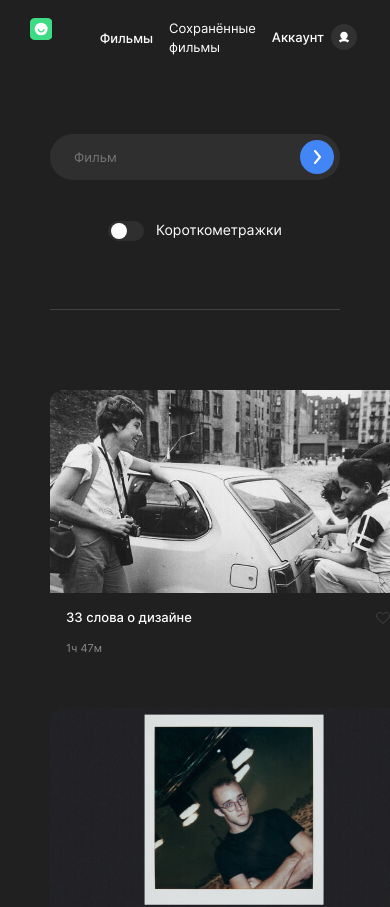
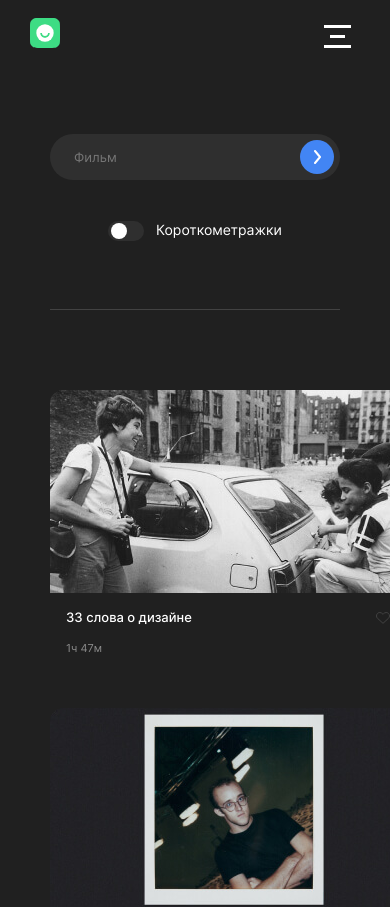
Before and after one commit to Sibisov-Artem/movies-explorer-frontend, a React (Create React App) app: page /movies in a window 390 px wide. Shown: the top 907 px of the page. Built offline with nearby package versions, Linux system fonts and the light colour scheme.

Commit message:
feat: создать бургер-меню

```diff
--- /dev/null
+++ b/src/components/Burger/Burger.css
@@ -0,0 +1,69 @@
+.burger {
+  display: none;
+  border: none;
+  align-items: center;
+  justify-content: center;
+  margin: 7.44px 13px 0 auto;
+  width: 31px;
+  height: 23px;
+  position: relative;
+  z-index: 2;
+  background-color: transparent;
+}
+
+.burger::before {
+  content: '';
+  position: absolute;
+  top: 0;
+  height: 3px;
+  width: 100%;
+  background-color: #FFF;
+  transition: all .4s ease 0s;
+}
+
+.burger::after {
+  content: '';
+  position: absolute;
+  bottom: 0;
+  height: 3px;
+  width: 100%;
+  background-color: #FFF;
+  transition: all .4s ease 0s;
+}
+
+.burger__central-line {
+  height: 3px;
+  width: 100%;
+  transform: scale(1);
+  background-color: #FFF;
+}
+
+.burger__central-line_disable {
+  transform: scale(0);
+}
+
+.burger_active {
+  position: fixed;
+  top: 17.6px;
+  right: 13.6px;
+  width: 22px;
+  height: 23px;
+}
+
+.burger_active::before {
+  top: 50%;
+  transform: rotate(-45deg) translate(0, -60%);
+}
+
+.burger_active::after {
+  bottom: 50%;
+  transform: rotate(45deg) translate(0, 70%);
+}
+
+/* ----------------------------------------------- */
+
+@media screen and (max-width: 768px) {
+  .burger {
+    display: flex;
+  }
+}
--- /dev/null
+++ b/src/components/Burger/Burger.jsx
@@ -0,0 +1,12 @@
+import './Burger.css';
+
+function Burger({ burgerClick, burgerActive }) {
+
+  return (
+    <button className={`burger ${burgerActive && "burger_active"}`} onClick={burgerClick}>
+      <div className={`burger__central-line ${burgerActive && "burger__central-line_disable"}`} ></div>
+    </button>
+  );
+}
+
+export default Burger;
--- a/src/components/Header/Header.css
+++ b/src/components/Header/Header.css
@@ -15,6 +15,6 @@
 
 @media screen and (max-width: 768px) {
   .header {
-    padding: 18px 30px;
+    padding: 18px 26px 18px 30px;
   }
 }
--- a/src/components/Header/Header.jsx
+++ b/src/components/Header/Header.jsx
@@ -1,8 +1,10 @@
 import './Header.css';
 
 import { useLocation } from 'react-router-dom';
+import { useState } from 'react';
 
 import Navigation from '../Navigation/Navigation';
+import Burger from '../Burger/Burger';
 
 // Нужна логика, когда находмися в Main то бэкграунд темно-синий
 // В остальных случаях кроме 404, логин, регистрации (где хэдера нет вовсе) - хэдер
@@ -12,6 +14,12 @@ function Header() {
 
   const location = useLocation();
 
+  const [burgerActive, setBurgerActive] = useState(false);
+  function handleBurgerClick() {        // обработчик управления состояния кнопки бургера,
+    setBurgerActive(!burgerActive);     // от него зависят стили в Navigation(менюшка) и визулизация кнопочки-бургера
+  }
+
+
   return (
     <>
       {location.pathname === "/" ||
@@ -19,9 +27,13 @@ function Header() {
         location.pathname === "/saved-movies" ||
         location.pathname === "/profile" ?
         (
-          <header className={`header section header__background_theme_${location.pathname === "/" ? "main" : "other"}`}>
+          <header className={`header  header__background_theme_${location.pathname === "/" ? "main" : "other"}`}>
             <div className="logo"></div>
-            <Navigation />
+            <Navigation
+              burgerActive={burgerActive} />
+            <Burger
+              burgerClick={handleBurgerClick}     // нажатие кнопки в Burger.jsx
+              burgerActive={burgerActive} />
           </header>
         ) : (
           null
--- a/src/components/Navigation/Navigation.css
+++ b/src/components/Navigation/Navigation.css
@@ -12,6 +12,10 @@
   gap: 30px;
 }
 
+.navigation__opacity-background {
+  width: 100%;
+}
+
 .navigation__list_other {
   display: flex;
   align-items: center;
@@ -19,7 +23,6 @@
   padding: 0;
   list-style: none;
   gap: 16px;
-  width: 100%;
 }
 
 .navigation__link {
@@ -80,3 +83,77 @@
   background-repeat: no-repeat;
   background-position: center;
 }
+
+.navigation__item-burger {
+  display: none;
+}
+
+/* ----------------------------------------------- */
+
+@media screen and (max-width: 768px) {
+
+  .navigation__opacity-background {
+    display: none;
+    position: fixed;
+    width: 100vw;
+    height: 100vh;
+    top: 0;
+    left: 0;
+    background-color: rgba(0, 0, 0, .3);
+    z-index: 1;
+  }
+
+  .navigation__opacity-background_active {
+    display: flex;
+  }
+
+  .navigation__list_other {
+    background-color: #202020;
+    flex-direction: column;
+    gap: 28px;
+    position: fixed;
+    height: 100vh;
+    left: 32.2%;
+    right: 0;
+    overflow-y: auto;
+    margin: 0;
+    box-sizing: border-box;
+    padding: 159px 0 90px 0;
+  }
+
+  .navigation__item {
+    width: 100%;
+    text-align: center;
+  }
+
+  .navigation__item-burger {
+    display: list-item;
+  }
+
+  .navigation__item_target_profile {
+    margin: auto 0 0 0;
+  }
+
+  .navigation__link {
+    display: inline-block;
+    width: 100%;
+  }
+
+  .navigation__link_place_other {
+    font-size: 18px;
+    line-height: 22px;
+    font-weight: 500;
+  }
+
+  .navigation__link_target_profile {
+    font-size: 13px;
+    line-height: 12px;
+    margin: 0;
+    display: flex;
+    justify-content: center;
+  }
+
+  .navigation__profile-icon {
+    display: inline-block;
+  }
+}
--- a/src/components/Navigation/Navigation.jsx
+++ b/src/components/Navigation/Navigation.jsx
@@ -2,7 +2,7 @@ import './Navigation.css';
 
 import { Link, useLocation } from 'react-router-dom';
 
-function Navigation() {
+function Navigation({ burgerActive }) {
 
   const location = useLocation();
 
@@ -18,7 +18,13 @@ function Navigation() {
           </li>
         </ul>
       ) : (
+        <div className={`navigation__opacity-background ${burgerActive && "navigation__opacity-background_active"}`}>
           <ul className="navigation__list_other">
+
+            <li class="navigation__item navigation__item-burger">
+              <Link to="/" className="navigation__link navigation__link_place_other">Главная</Link>
+            </li>
+
             <li class="navigation__item">
               <Link to="/movies" className="navigation__link navigation__link_place_other navigation__link_target_movies">Фильмы</Link>
             </li>
@@ -31,8 +37,8 @@ function Navigation() {
               <Link to="/profile" className="navigation__link navigation__link_place_other navigation__link_target_profile">
                 Аккаунт <div className="navigation__profile-icon" > </div>
               </Link></li>
-
           </ul>
+        </div>
       )
       }
     </nav >
```
Lines whose indentation alone changed are shown as unchanged.
